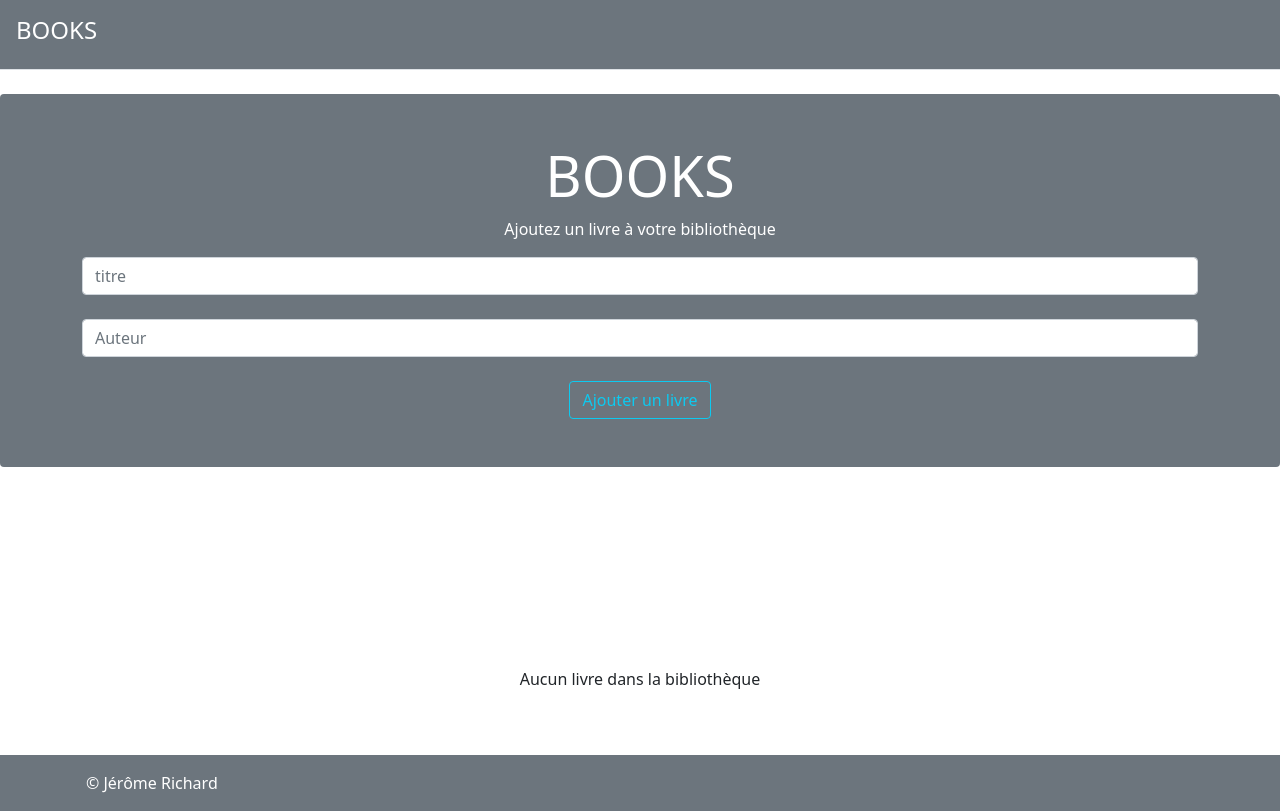
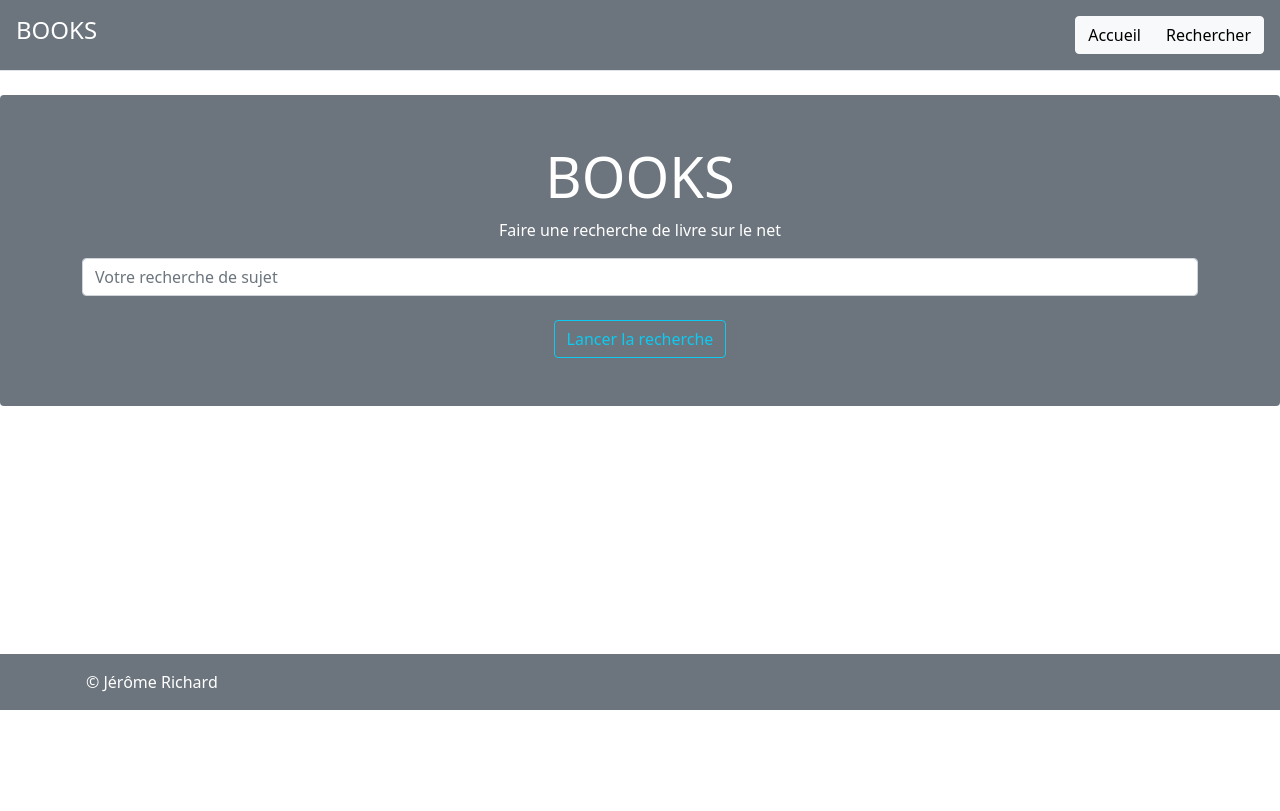
Before and after one commit to Jerrylejer/Exo-Redux-React-AppliBooks, a React (Create React App) app: page /search in a window 1280 px wide. Built offline with nearby package versions, Linux system fonts and the light colour scheme.

Commit message:
Mise en place d'un nouveau container pour la recherche API et de links pour switcher entre les 2 routes au niveau de la Navbar

```diff
--- a/package.json
+++ b/package.json
@@ -12,6 +12,7 @@
     "react-dom": "^18.2.0",
     "react-flip-move": "^3.0.4",
     "react-redux": "^8.0.2",
+    "react-router-dom": "^6.3.0",
     "react-scripts": "5.0.1",
     "redux": "^4.2.0",
     "uuid": "^8.3.2",
--- a/src/App.js
+++ b/src/App.js
@@ -1,13 +1,18 @@
 import React from 'react';
+import { Routes, Route } from 'react-router-dom';
 import Navbar from '../src/components/Navbar';
 import Footer from '../src/components/Footer';
 import AddBooks from '../src/containers/AddBooks';
+import SearchBooks from './containers/SearchBooks';
 
 function App() {
     return (
         <div>
             <Navbar />
-            <AddBooks />
+            <Routes>
+                <Route exact path='/' element={<AddBooks />}></Route>
+                <Route path='/search' element={<SearchBooks />}></Route>
+            </Routes>
             <Footer />
         </div>
     );
--- a/src/components/Navbar.js
+++ b/src/components/Navbar.js
@@ -1,15 +1,26 @@
-import React from 'react'
+import React from 'react';
+import { Link } from 'react-router-dom';
 
 const Navbar = () => {
-  return (
-    <header>
-        <div className="d-flex flex-column flex-md-row p-3 border-bottom bg-secondary text-white">
-            <h4 className="mr-md-auto">
-                <a href="/" className='text-decoration-none text-white'>BOOKS</a>
-            </h4>
-        </div>
-    </header>
-  )
-}
+    return (
+        <header>
+            <div className='d-flex flex-column flex-md-row justify-content-between p-3 border-bottom bg-secondary text-white'>
+                <h4 className='mr-md-auto'>
+                    <a href='/' className='text-decoration-none text-white'>
+                        BOOKS
+                    </a>
+                </h4>
+                <nav className='btn-group'>
+                    <Link to='/' className='btn btn-light'>
+                        Accueil
+                    </Link>
+                    <Link to='/search' className='btn btn-light'>
+                        Rechercher
+                    </Link>
+                </nav>
+            </div>
+        </header>
+    );
+};
 
 export default Navbar;
--- a/src/containers/AddBooks.js
+++ b/src/containers/AddBooks.js
@@ -111,7 +111,7 @@ const AddBooks = ({ libraryData, addBook, deleteBook, deleteAllBooks }) => {
                     <ul className='list-group'>{displayLibrary}</ul>
                     <div className='d-flex justify-content-center'>
                         {libraryData.length > 0 && (
-                            <button className='btn btn-danger mt-4 mb-5' onClick={() => deleteAllBooks(initialState)}>
+                            <button className='btn btn-danger mt-4 mb-5' onClick={() => deleteAllBooks()}>
                                 Effacer les livres
                             </button>
                         )}
@@ -132,7 +132,7 @@ const addDispatchToProps = (dispatch) => {
     return {
         addBook: (param) => dispatch(addBooks(param)),
         deleteBook: (id) => dispatch(deleteBook(id)),
-        deleteAllBooks: (initialState) => dispatch(deleteAllBooks(initialState))
+        deleteAllBooks: () => dispatch(deleteAllBooks())
     };
 };
 
--- /dev/null
+++ b/src/containers/SearchBooks.js
@@ -0,0 +1,37 @@
+import React from 'react';
+
+const SearchBooks = () => {
+  return (
+    <main role='main'>
+    <div className='mt-4 p-5 bg-secondary text-white rounded'>
+        <div className='container text-center'>
+            <h1 className='display-4'>BOOKS</h1>
+            <p>Faire une recherche de livre sur le net</p>
+            <form
+                className='justify-content-center'
+            >
+                <div className='form-group'>
+                    <input
+                        type='text'
+                        className='form-control'
+                        placeholder='Votre recherche de sujet'
+                        required
+                    />
+                </div>
+                <br />
+                <div className='form-group'>
+                    <button className='btn btn-outline-info ml-3'>
+                        Lancer la recherche
+                    </button>
+                </div>
+            </form>
+        </div>
+    </div>
+    <div className="container" style={{ minHeight: '200px' }}>
+
+    </div>
+    </main>
+  )
+}
+
+export default SearchBooks;
--- a/src/index.js
+++ b/src/index.js
@@ -4,11 +4,14 @@ import './index.css';
 import 'bootstrap/dist/css/bootstrap.min.css';
 import App from './App';
 import { Provider } from 'react-redux';
+import { BrowserRouter } from 'react-router-dom';
 import store from './redux/store';
 
 const root = ReactDOM.createRoot(document.getElementById('root'));
 root.render(
     <Provider store={store}>
-        <App />
+        <BrowserRouter>
+            <App />
+        </BrowserRouter>
     </Provider>
 );
```
Also changed, not shown: 1 other file (tests, documents, lock files or other folders).
